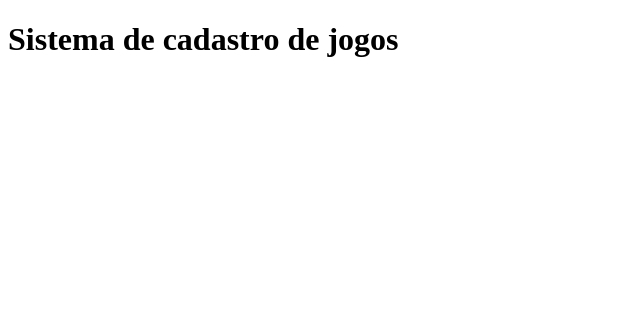
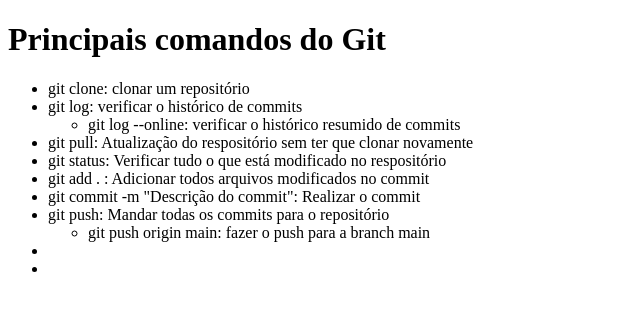
Before and after one commit to karennovaes/curso-alura-git, a plain HTML site: page index.html in a window 1280 px wide. Shown: the whole page, without its empty margins (0-640 px from the left). Drawn offline with Linux system fonts and the light colour scheme.

Commit message:
Adicionando comandos iniciais do git

```diff
--- a/index.html
+++ b/index.html
@@ -4,9 +4,30 @@
     <meta charset="UTF-8">
     <meta http-equiv="X-UA-Compatible" content="IE=edge">
     <meta name="viewport" content="width=device-width, initial-scale=1.0">
-    <title>Meus Jogos</title>
+    <title>Comandos</title>
 </head>
 <body>
-    <h1>Sistema de cadastro de jogos</h1>
+    <script src="app.js"></script>
+    <h1>Principais comandos do Git</h1>
+
+    <ul>
+        <li>git clone: clonar um repositório</li>
+        <li>git log: verificar o histórico de commits
+            <ul>
+                <li>git log --online: verificar o histórico resumido de commits</li>
+            </ul>
+        </li>
+        <li>git pull: Atualização do respositório sem ter que clonar novamente</li>
+        <li>git status: Verificar tudo o que está modificado no respositório</li>
+        <li>git add . : Adicionar todos arquivos modificados no commit</li>
+        <li>git commit -m "Descrição do commit": Realizar o commit</li>
+        <li>git push: Mandar todas os commits para o repositório
+            <ul>
+                <li>git push origin main: fazer o push para a branch main</li>
+            </ul>
+        </li>
+        <li></li>
+        <li></li>
+    </ul>
 </body>
 </html>
```
